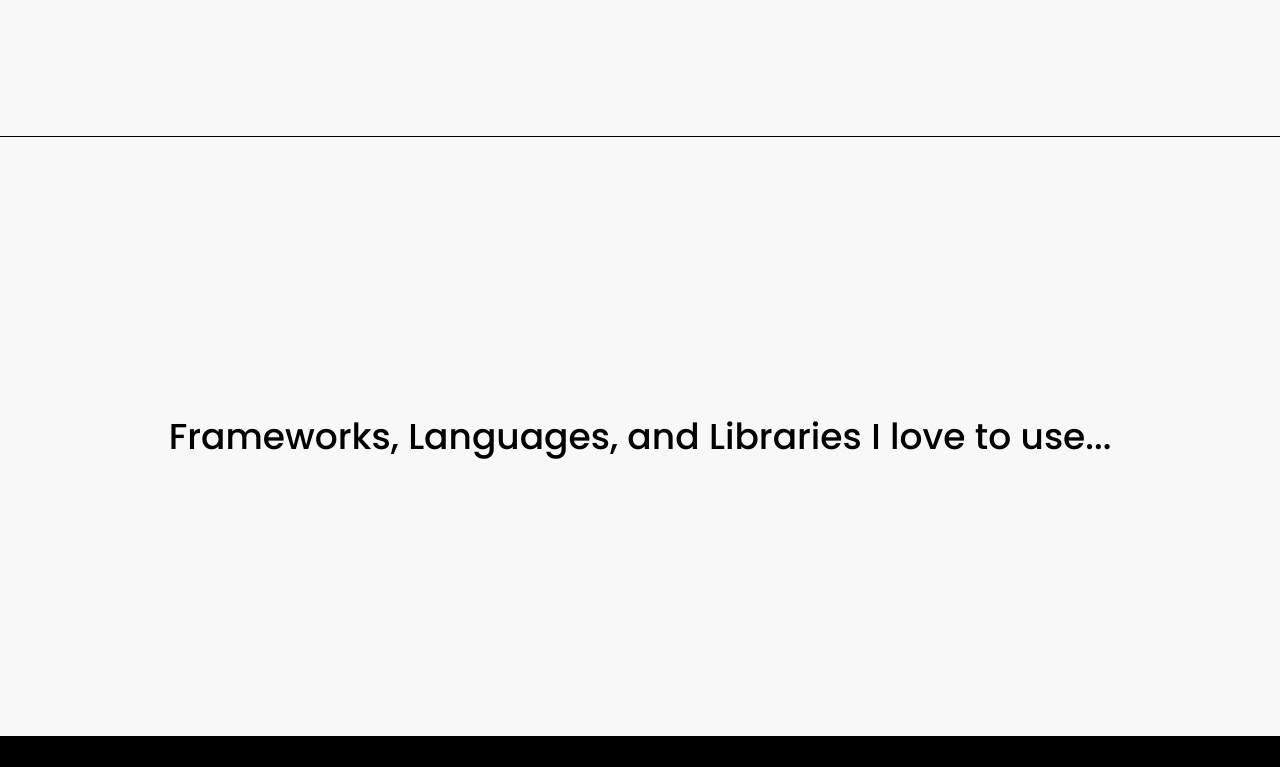
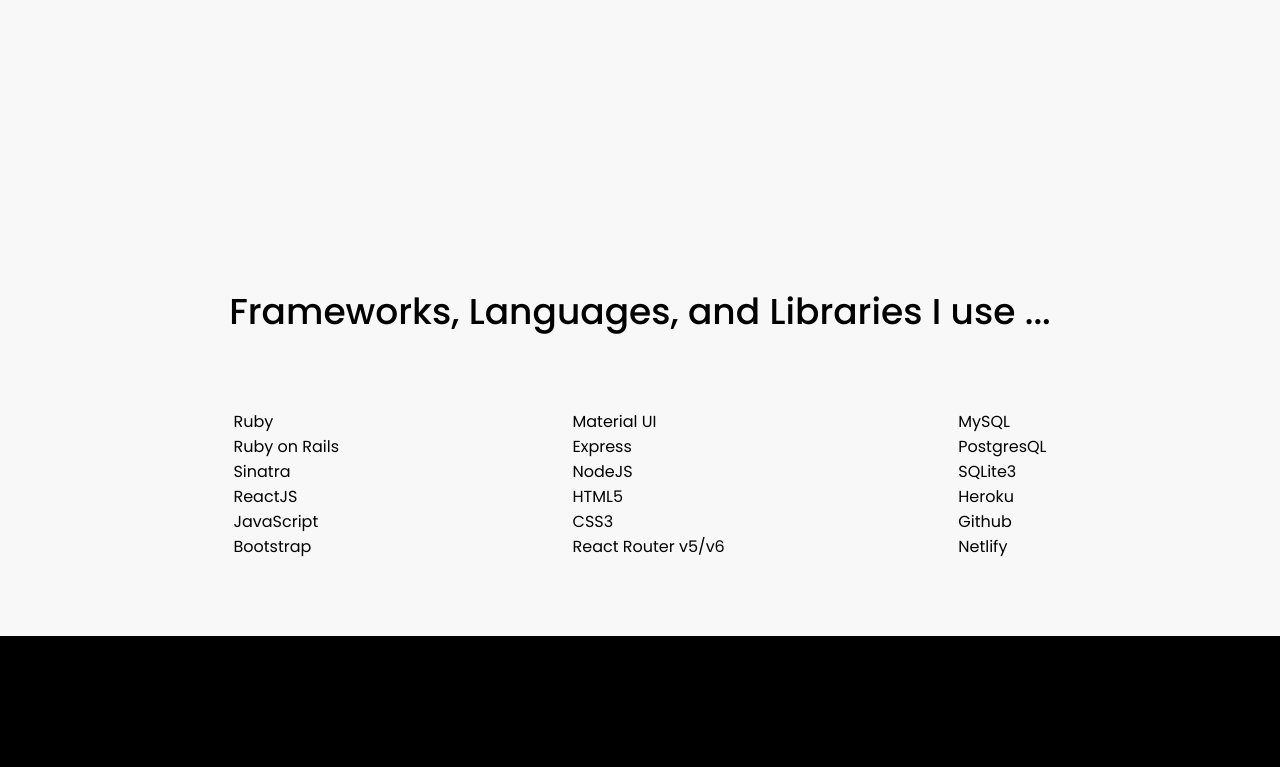
Before and after one commit to 4nth0ny1/portfolio-react-client, a React (Create React App) app: page / in a window 1280 px wide. Shown: the part 820-1587 px from the top of the page. Built offline with nearby package versions, Linux system fonts and the light colour scheme.

Commit message:
add different links to home page and removed blog page

```diff
--- a/src/App.css
+++ b/src/App.css
@@ -95,17 +95,24 @@
 }
 
 .language-container {
-  height: 600px;
-  border-top: 1px solid black;
+  height: 500px;
   display: flex;
   justify-content: center;
+  flex-direction: column;
+}
+
+.lang-groups {
+  display: flex;
+  flex-direction: row;
+  justify-content: space-evenly;
+  align-items: center;
 
 }
 
 .lang-header {
   font-size: 36px;
   text-align: center;
-  margin: auto;
+  margin: 70px;
 }
 
 .about-projects-blog-header {
--- a/src/App.js
+++ b/src/App.js
@@ -8,7 +8,6 @@
       <nav>
         <Link className="link" to="/">Home</Link>
         <Link className="link" to="/about">About</Link>
-        <Link className="link" to="/blog">Blog</Link>
         <Link className="link" to="/projects">Projects</Link>
         <Link className="link" to="/LinkPage">Links</Link>
       </nav>
--- a/src/routes/Home.jsx
+++ b/src/routes/Home.jsx
@@ -1,6 +1,7 @@
 import AccessibilityNewIcon from '@mui/icons-material/AccessibilityNew';
 import WebIcon from '@mui/icons-material/Web';
-import RssFeedIcon from '@mui/icons-material/RssFeed';
+// import RssFeedIcon from '@mui/icons-material/RssFeed';
+import LinkIcon from '@mui/icons-material/Link';
 import { Link } from "react-router-dom";
 
 
@@ -20,26 +21,33 @@
         </div>
 
         <div className="language-container">
-          <h2 className="lang-header">Frameworks, Languages, and Libraries I love to use...</h2>
-          {/* <p>Ruby</p>
+          <h2 className="lang-header">Frameworks, Languages, and Libraries I use ...</h2>
+          <div className="lang-groups">
+            <div className="group-one">
+              <p>Ruby</p>
               <p>Ruby on Rails</p>
               <p>Sinatra</p>
               <p>ReactJS</p>
               <p>JavaScript</p>
-          <p>Ruby</p>
               <p>Bootstrap</p>
+            </div>
+            <div className="group-one">
               <p>Material UI</p>
               <p>Express</p>
               <p>NodeJS</p>
               <p>HTML5</p>
               <p>CSS3</p>
               <p>React Router v5/v6</p>
+            </div>
+            <div className="group-one">
               <p>MySQL</p>
               <p>PostgresQL</p>
               <p>SQLite3</p>
               <p>Heroku</p>
               <p>Github</p>
-          <p>Netlify</p> */}
+              <p>Netlify</p>
+            </div>
+          </div>
         </div>
 
         <div className="teamwork-container">
@@ -66,10 +74,10 @@
               <p>projects</p>
             </div>
             </Link>
-            <Link className="link" to="/blog">
+            <Link className="link" to="/LinkPage">
             <div className="home-card">
-              <RssFeedIcon className="icon" />
-              <p>blog</p>
+              <LinkIcon className="icon" />
+              <p>links</p>
             </div>
             </Link>
           </div>
--- a/src/routes/LinkPage.jsx
+++ b/src/routes/LinkPage.jsx
@@ -7,6 +7,7 @@
       <p>Github: <a href="https://github.com/4nth0ny1">https://github.com/4nth0ny1</a></p>
       <p>Resume Download: <a href="/resume.docx">click to download</a></p>
       <p>Email: <a class="mailto" href="mailto:acatullo4@gamil.com">acatullo4@gmail.com</a></p>
+      <p>Blog: <a href="https://acsoftware.medium.com/">https://acsoftware.medium.com</a></p>
     </main>
   );
 }
```
Lines whose indentation alone changed are shown as unchanged.
